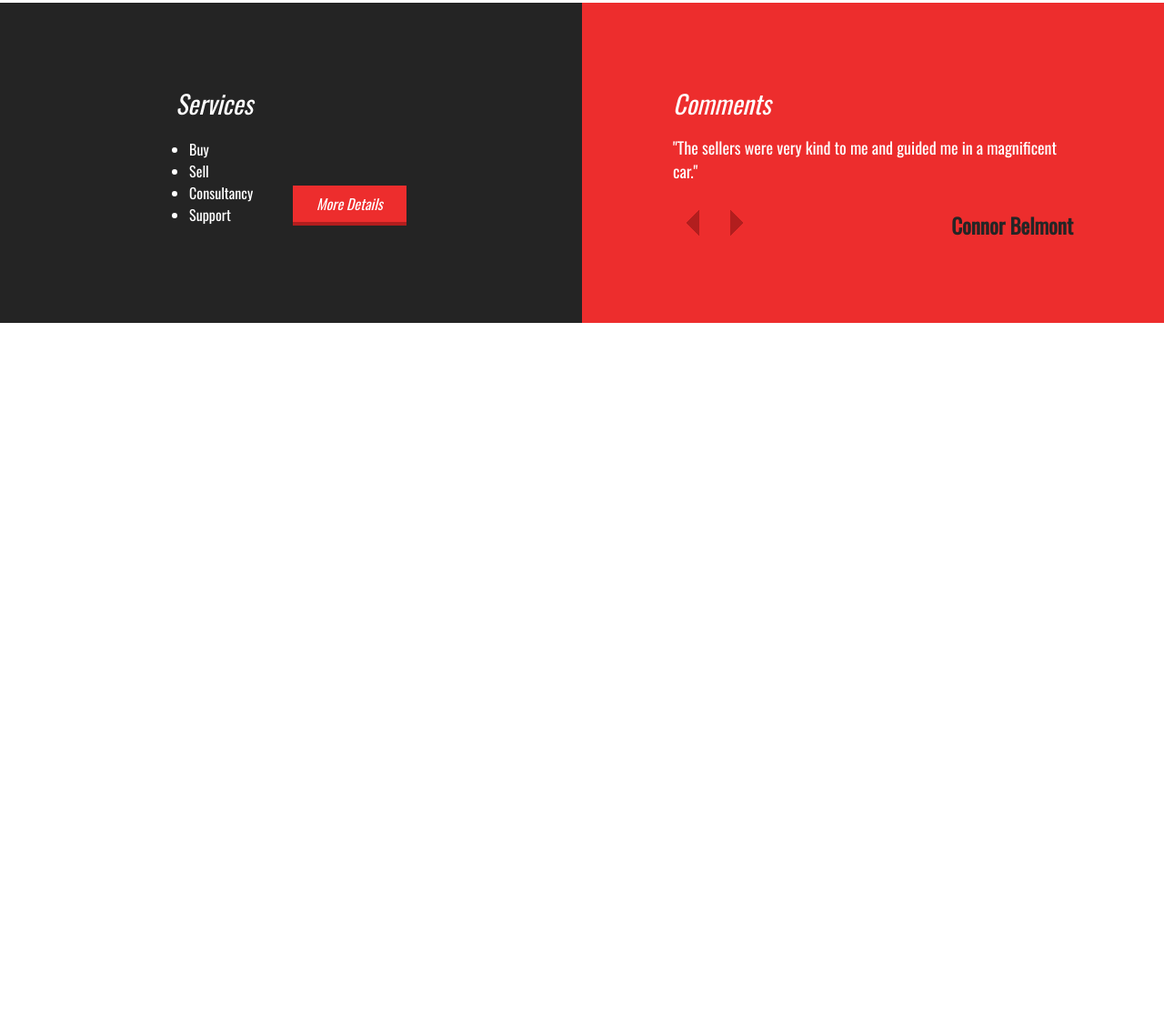
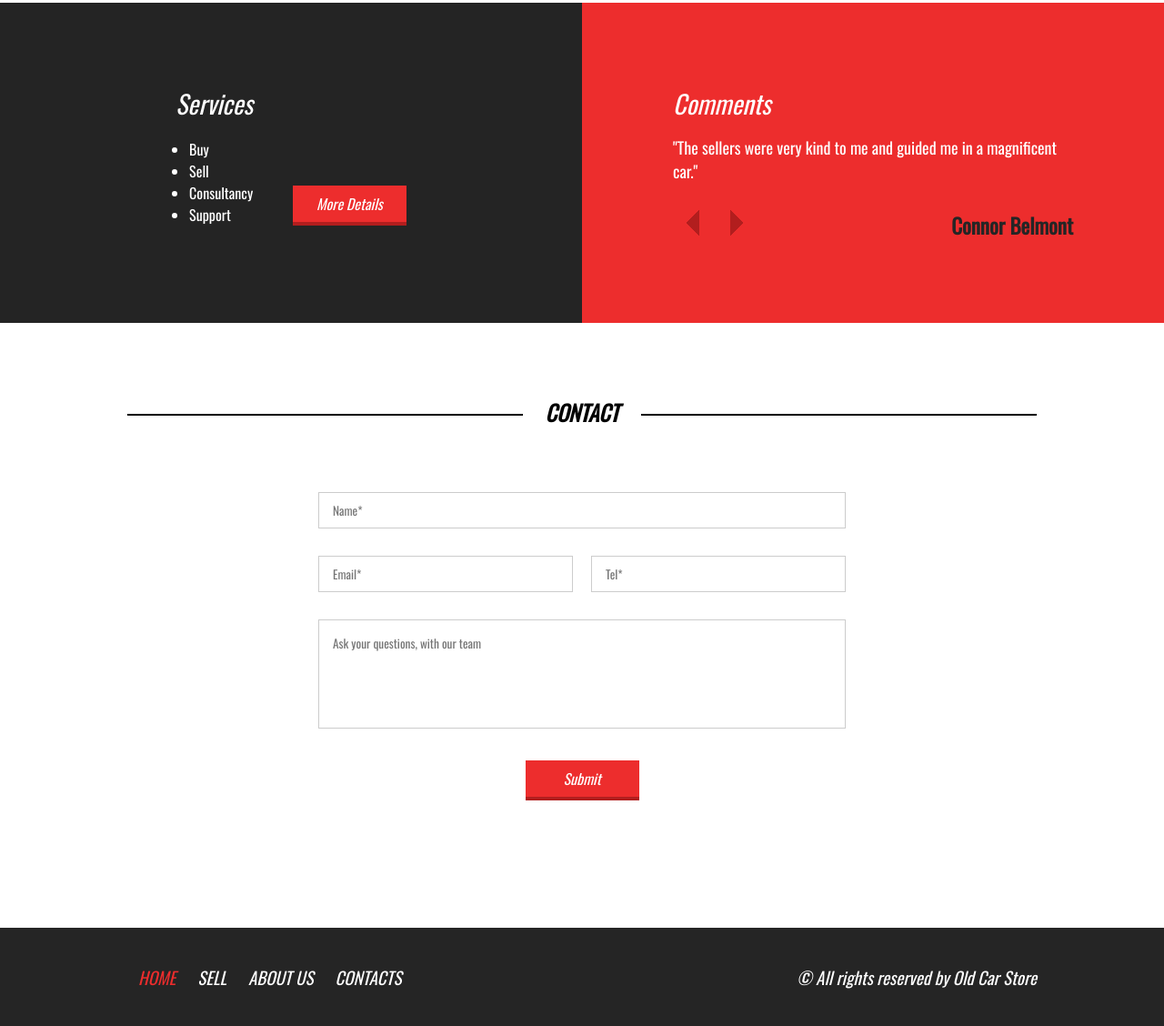
Before and after one commit to gomesworsnop/IG-Car-Service, a plain HTML site: page index.html in a window 1280 px wide. Shown: the part 1510-2638 px from the top of the page at 91% size. Before the commit the page ends 1865 px from the top, so only its background shows below. Drawn offline with nearby package versions, Linux system fonts and the light colour scheme.

Commit message:
Contact and footer section

```diff
--- a/CSS/style.css
+++ b/CSS/style.css
@@ -162,7 +162,7 @@ section.showcase .container{
    background-color: #000;
 }
 
-section.showcase .title-line > h2{
+.title-line h2{
    font-size: 24px;
    font-style: italic;
    position: relative;
@@ -302,9 +302,87 @@ section.showcase .title-line > h2{
    font-weight: bold;
 }
 
+section.contact{
+   padding: 80px 2%;
+}
 
+section.contact form{
+   max-width: 600px;
+   margin: 50px auto;
+}
 
+section.contact .input-wraper{
+   float: left;
+   padding: 10px;
+   margin-top: 10px;
+}
 
+section.contact input[type=text]{
+   width: 100%;
+   border: 1px solid #ccc;
+   height: 40px;
+   line-height: 40px;
+   padding-left: 15px;
+}
+
+section.contact textarea{
+   width: 100%;
+   border: 1px solid #ccc;
+   height: 120px;
+   padding: 15px;
+   resize: none;
+}
+
+section.contact form .input-wraper:nth-of-type(5){
+   text-align: center;
+}
+
+section.contact input[type=submit]{
+   border-top: 0;
+   border-left: 0;
+   border-right: 0;
+   cursor: pointer;
+   display: inline-block;
+}
+
+.w100{
+   width: 100%;
+}
+
+.w50{
+   width: 50%;
+}
+
+footer{
+   padding: 40px 2%;
+   background-color: #252525;
+}
+
+footer nav{
+   float: left;
+}
+
+footer nav ul{
+   list-style: none;
+}
+
+footer nav ul li{
+   float: left;
+}
+footer nav  ul a{
+   color: #fff;
+   text-decoration: none;
+   font-size: 19px;
+   font-style: italic;
+   padding:0 12px;
+}
+
+footer p{
+   float: right;
+   color: #fff;
+   font-size: 19px;
+   font-style: italic;
+}
 
 
 
@@ -404,7 +482,24 @@ section.showcase .title-line > h2{
       margin-left: 0;
       margin-top: 15px;
    }
+}
 
+@media screen and (max-width: 700px){
+   .w50{
+      width: 100%;
+   }
+
+   footer nav{
+      display: none;
+   }
+
+   footer{
+      text-align: center;
+   }
+
+   footer p{
+      float: none;
+   }
 
 }
 
--- a/index.html
+++ b/index.html
@@ -114,5 +114,52 @@
          </div><!--Comments Single-->
       </div><!--half2-->
    </section><!--Service Description-->
+
+   <section class="contact">
+      <div class="title-line">
+         <div class="ln1"></div>
+         <h2>Contact</h2>
+      </div><!--Title Line-->
+
+      <form>
+         <div class="input-wraper w100">
+            <input placeholder="Name*" type="text" required>
+         </div><!--input wraper w100-->
+
+         <div class="input-wraper w50">
+            <input placeholder="Email*" type="text" required>
+         </div><!--input wraper w50-->
+
+         <div class="input-wraper w50">
+            <input placeholder="Tel*" type="text" required>
+         </div><!--input wraper w50-->
+
+         <div class="input-wraper w100">
+            <textarea placeholder="Ask your questions, with our team"></textarea>
+         </div><!--input wraper w100-->
+
+         <div class="input-wraper w100">
+            <input class="btn-1" type="submit" value="Submit">
+         </div><!--input wraper w100-->
+
+         <div class="clear"></div>
+      </form>
+
+   </section><!--Contacts-->
+
+   <footer>
+      <div class="container">
+         <nav>
+            <ul>
+               <li><a style="color: #eb2d2d;" href="">HOME</a></li>
+               <li><a href="">SELL</a></li>
+               <li><a href="">ABOUT US</a></li>
+               <li><a href="">CONTACTS</a></li>
+            </ul>
+         </nav>
+         <p>&copy; All rights reserved by Old Car Store</p>
+      </div><!--Container-->
+      <div class="clear"></div>
+   </footer>
 </body>
 </html>
```
